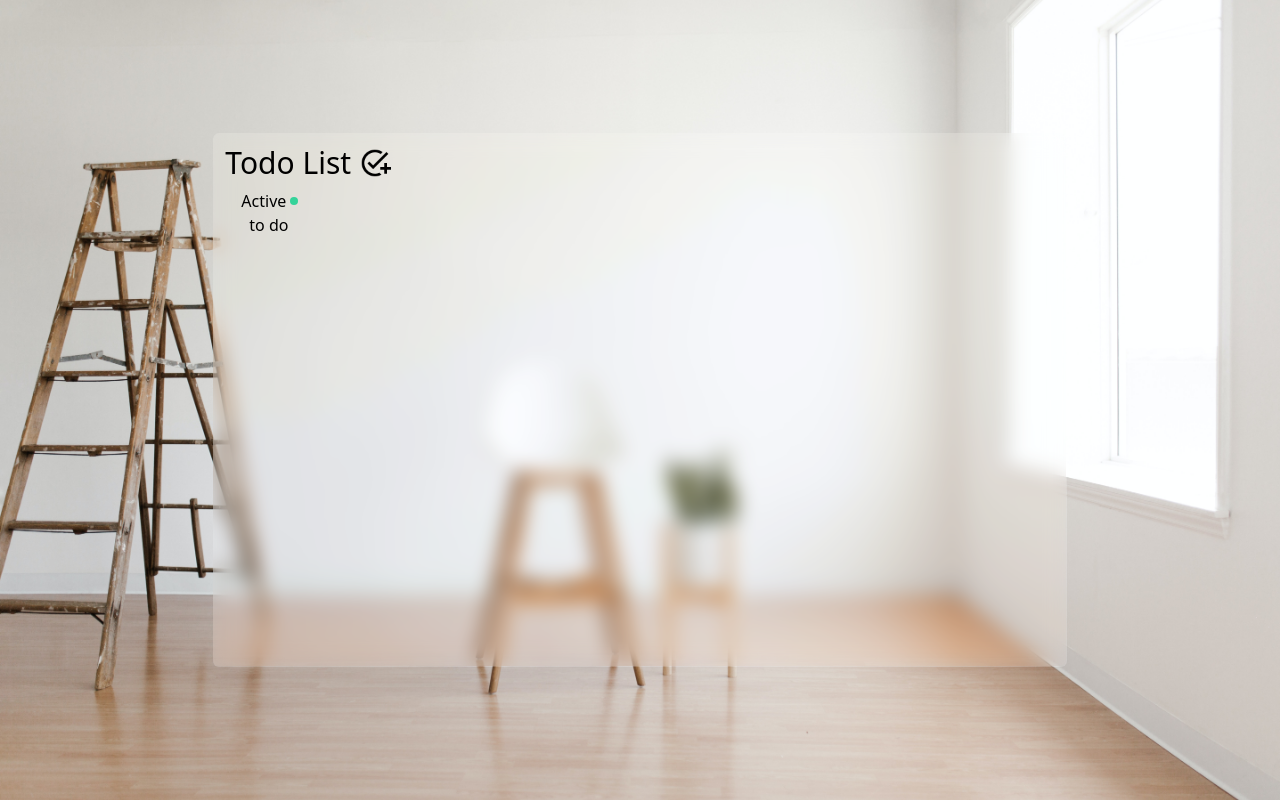
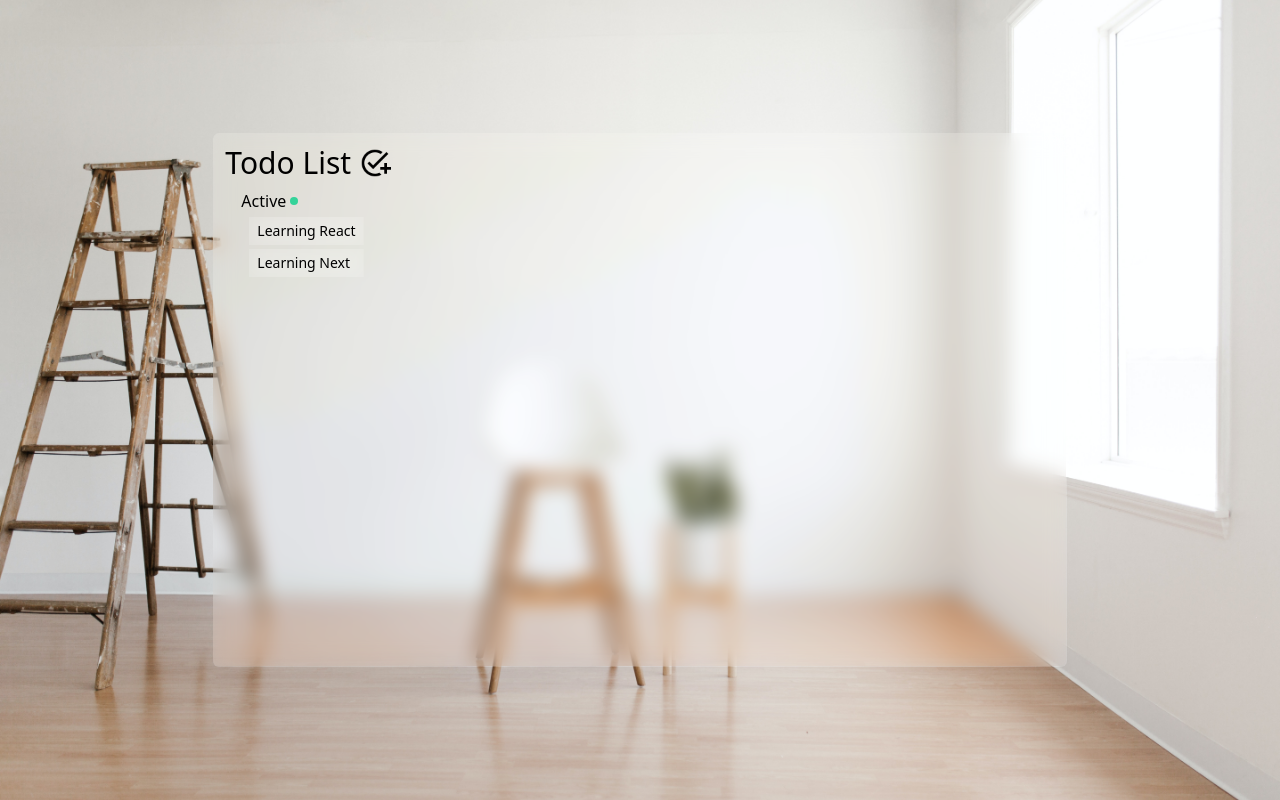
Before and after one commit to veerbal1/Todo-List, a React (Create React App) app: page / in a window 1280 px wide. Built offline with nearby package versions, Linux system fonts and the light colour scheme.

Commit message:
Created basic todo list item

```diff
--- a/src/Components/ActiveList.js
+++ b/src/Components/ActiveList.js
@@ -1,10 +1,14 @@
 import React from "react";
 import ListWrapper from "./ListWrapper";
+import TodoListItem from "./TodoListItem";
 
 function ActiveList() {
-  return <ListWrapper title="Active">
-    <p>to do</p>
-  </ListWrapper>;
+  return (
+    <ListWrapper title="Active">
+      <TodoListItem value="Learning React"/>
+      <TodoListItem value="Learning Next"/>
+    </ListWrapper>
+  );
 }
 
 export default ActiveList;
--- a/src/Components/TodoListItem.js
+++ b/src/Components/TodoListItem.js
@@ -1,11 +1,31 @@
-import React from 'react'
+import React from "react";
 
-function TodoListItem() {
-    return (
-        <div>
-            <TodoListItem/>
-        </div>
-    )
+const styles = {
+  glassEffect: {
+    background: "rgba(255,255,255,0.1)",
+    backdropFilter: "saturate(180%) blur(10px)",
+  },
+};
+
+function TodoListItem({ value }) {
+  return (
+    <div
+      className="text-sm
+                font-extralight
+                flex
+                justify-start
+                items-center
+                px-2
+                py-1
+                select-none
+                cursor-pointer
+                my-1
+                "
+      style={styles.glassEffect}
+    >
+      {value}
+    </div>
+  );
 }
 
-export default TodoListItem
+export default TodoListItem;
```
